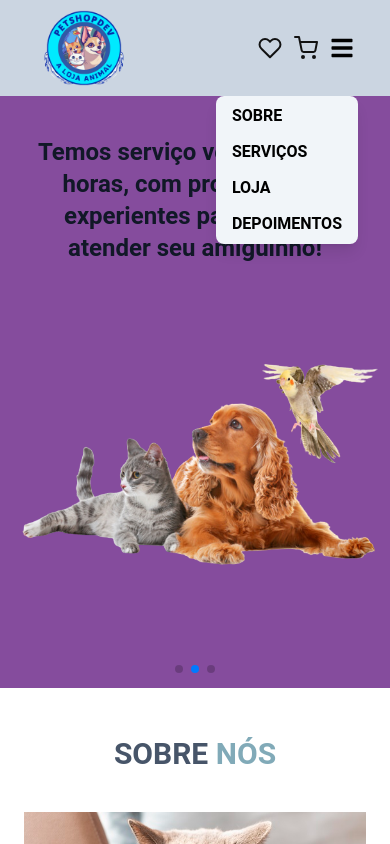
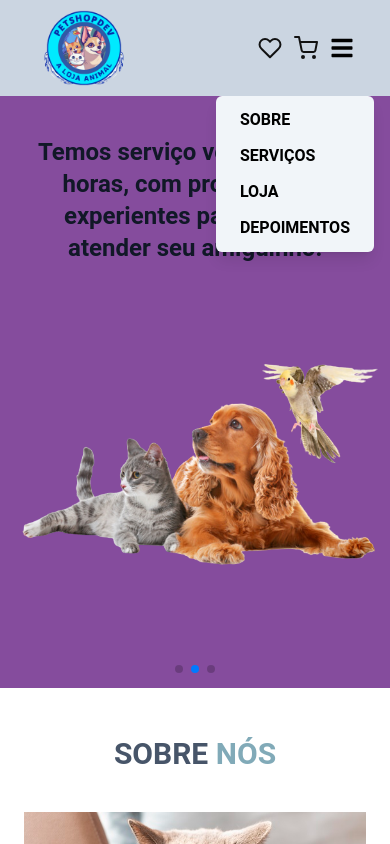
Before and after one commit to alexdev613/devpetshop-to-deploy, a React (Vite) app: page / in a window 390 px wide. Both pictures are taken after a click on the icon 342 px from the left and 48 px from the top of the page. Shown: the top 844 px of the page. Built offline with nearby package versions, Linux system fonts and the light colour scheme.

Commit message:
feat: pequenas mudanças no balão do toggle do Header

```diff
--- a/src/components/Header/index.tsx
+++ b/src/components/Header/index.tsx
@@ -142,7 +142,10 @@ export function Header() {
       </header>
 
       {/* Menu "balão" à direita do header */}
-      <div className={`fixed top-24 right-8 bg-slate-100 rounded-lg font-semibold shadow-lg ${menuOpen ? 'block' : 'hidden'} px-4 py-2 sm:hidden z-20`}>
+      <div
+        className={`absolute top-24 right-4 bg-slate-100 rounded-md font-semibold shadow-lg
+        ${menuOpen ? 'block' : 'hidden'} px-6 py-3 sm:hidden z-20`}
+      >
         <div className="max-w-7xl flex flex-col gap-3">
           {getLinks()}
         </div>
```
